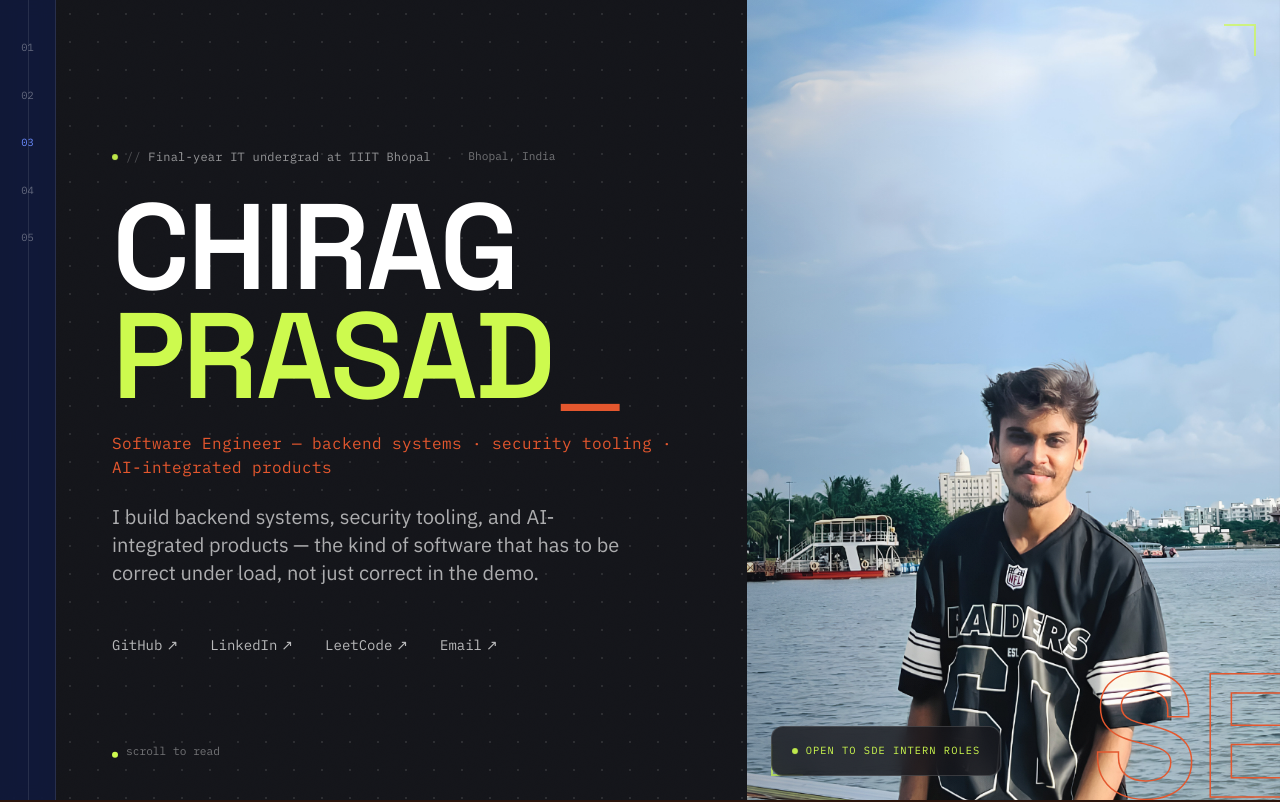
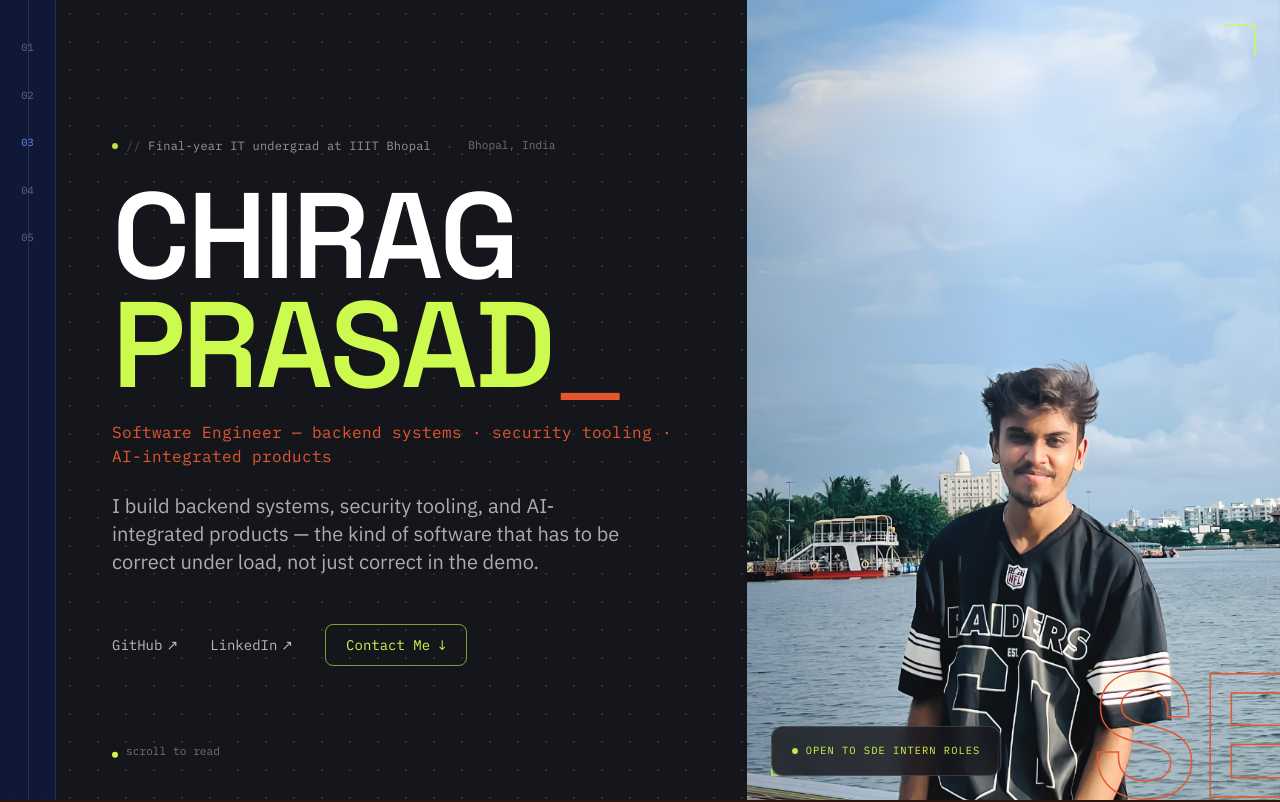
Before and after one commit to Chiiraag11/Portfolio, a Next.js app: page / in a window 1280 px wide. Shown: the top 802 px of the page. Built offline with nearby package versions, Linux system fonts and the light colour scheme.

Commit message:
Add contact button to hero

```diff
--- a/src/components/sections/Hero.tsx
+++ b/src/components/sections/Hero.tsx
@@ -7,9 +7,8 @@ import { IDENTITY, SOCIAL, EXPERIENCE } from '@/lib/data'
 const links = [
   { label: 'GitHub', href: SOCIAL.github },
   { label: 'LinkedIn', href: SOCIAL.linkedin },
-  { label: 'LeetCode', href: SOCIAL.leetcode },
-  { label: 'Email', href: `mailto:${SOCIAL.email}` },
 ]
+
 
 const current = EXPERIENCE[0]
 
@@ -157,6 +156,19 @@ export default function Hero() {
               </motion.span>
             </motion.a>
           ))}
+          <motion.a
+  href="#contact"
+  whileTap={{ scale: 0.94 }}
+  className="inline-flex items-center gap-2 rounded-lg border border-lime/60 px-5 py-2.5 font-mono text-sm text-lime hover:bg-lime/10 transition-colors duration-300"
+>
+  Contact Me
+  <motion.span
+    whileHover={{ y: 2 }}
+    transition={{ type: 'spring', stiffness: 300, damping: 15 }}
+  >
+    ↓
+  </motion.span>
+</motion.a>
         </motion.div>
       </motion.div>
 
```
